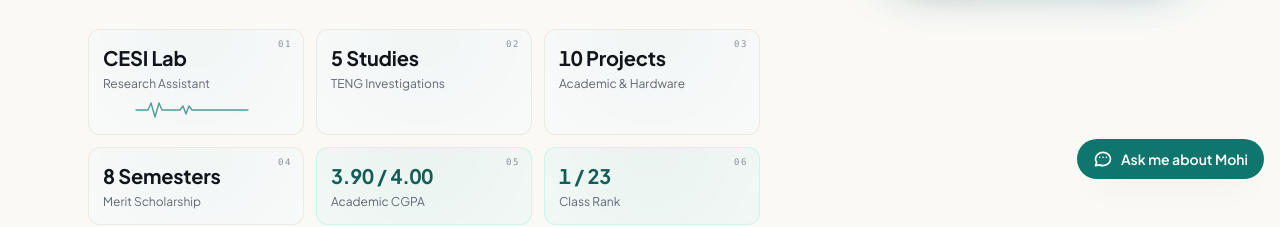
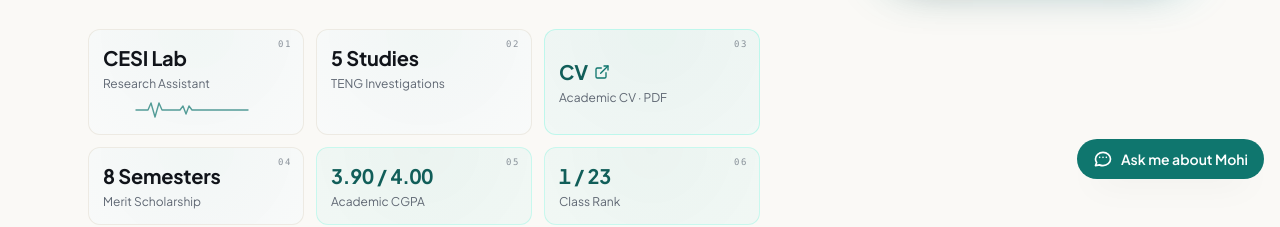
Before and after one commit to mddmohiuddin/portfolio, a website: page index.html in a window 1280 px wide. Shown: the part 605-832 px from the top of the page. Drawn offline with Linux system fonts and the light colour scheme.

Commit message:
Replace the '10 Projects' hero tile with a CV download tile
The hero metric grid now links to the academic CV: clicking the tile opens
assets/Academic-CV-Mohi.pdf (2 pages, 172 KB) in a new tab.

- Tile is a properly labelled link (aria-label, target=_blank, rel=noopener)
  and keeps the bento counter/hover treatment via new .bento > a rules.
- Sky-tinted so it reads as the one actionable tile in the grid.
- Service worker precaches the PDF (cache bumped to mohi-v4) so it also opens
  offline once installed.

Co-authored-by: arena-agent <297053741+arena-agent@users.noreply.github.com>

```diff
--- a/index.html
+++ b/index.html
@@ -224,10 +224,15 @@
               <div class="text-xl font-bold text-ink tile-value">5 Studies</div>
               <div class="text-xs text-slate-400 mt-1">TENG Investigations</div>
             </div>
-            <div class="spotlight p-3.5 rounded-xl bg-slate-900/70 border border-slate-800/80">
-              <div class="text-xl font-bold text-ink tile-value">10 Projects</div>
-              <div class="text-xs text-slate-400 mt-1">Academic &amp; Hardware</div>
-            </div>
+            <a href="assets/Academic-CV-Mohi.pdf" target="_blank" rel="noopener noreferrer"
+               aria-label="Open Md. Mohi Uddin Chowdhury's academic CV (PDF, 2 pages)"
+               class="spotlight p-3.5 rounded-xl bg-sky-950/40 border border-sky-800/60 hover:bg-sky-950/60 group flex flex-col justify-center">
+              <div class="text-xl font-bold text-sky-300 tile-value flex items-center gap-1.5">
+                CV
+                <svg class="w-4 h-4 text-sky-400 transition-transform group-hover:translate-x-0.5 group-hover:-translate-y-0.5" viewBox="0 0 24 24" fill="none" stroke="currentColor" stroke-width="2" stroke-linecap="round" stroke-linejoin="round" aria-hidden="true"><use href="#i-external-link"/></svg>
+              </div>
+              <div class="text-xs text-slate-400 mt-1">Academic CV &middot; PDF</div>
+            </a>
             <div class="spotlight p-3.5 rounded-xl bg-slate-900/70 border border-slate-800/80">
               <div class="text-xl font-bold text-ink tile-value">8 Semesters</div>
               <div class="text-xs text-slate-400 mt-1">Merit Scholarship</div>
--- a/src/app.css
+++ b/src/app.css
@@ -409,13 +409,19 @@ section[id]::after {
 
 /* ---- Bento metrics: instrument read-outs ---- */
 .bento { counter-reset: tile; }
-.bento > div {
+.bento > div,
+.bento > a {
   counter-increment: tile;
   position: relative;
   transition: border-color .25s ease, transform .25s ease, background-color .25s ease;
 }
-.bento > div:hover { transform: translateY(-2px); border-color: rgb(var(--sky-500) / 0.45); }
-.bento > div::before {
+.bento > div:hover,
+.bento > a:hover { transform: translateY(-2px); border-color: rgb(var(--sky-500) / 0.45); }
+/* The CV tile is an <a>, so it needs the same counter + hover treatment
+   as the <div> tiles (it is tile 03 in reading order). */
+.bento > a { counter-increment: tile; }
+.bento > div::before,
+.bento > a::before {
   content: "0" counter(tile);
   position: absolute;
   top: 0.55rem;
--- a/sw.js
+++ b/sw.js
@@ -1,6 +1,6 @@
 /* Service worker — offline shell for the portfolio.
    Bump CACHE_VERSION whenever the precached files change. */
-const CACHE_VERSION = 'mohi-v3';
+const CACHE_VERSION = 'mohi-v4';
 const PRECACHE = [
   './',
   './index.html',
@@ -10,6 +10,7 @@ const PRECACHE = [
   './assets/fonts/instrument-serif-400-italic.woff2',
   './profile.png',
   './favicon.svg',
+  './assets/Academic-CV-Mohi.pdf',
   './manifest.json',
 ];
 
```
Also changed, not shown: assets/site.css, 1 other file.
